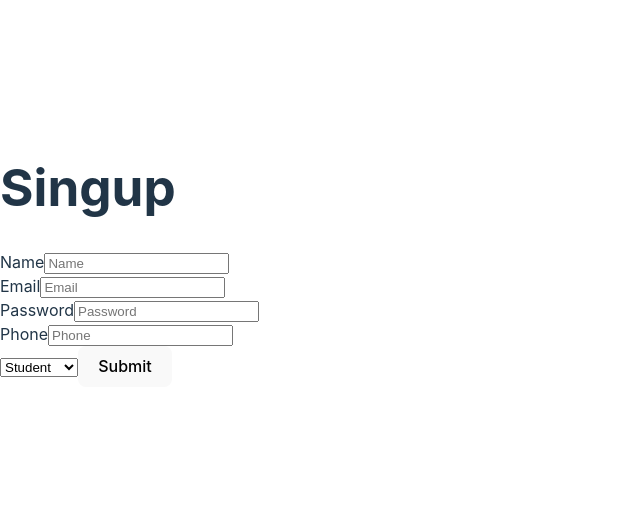
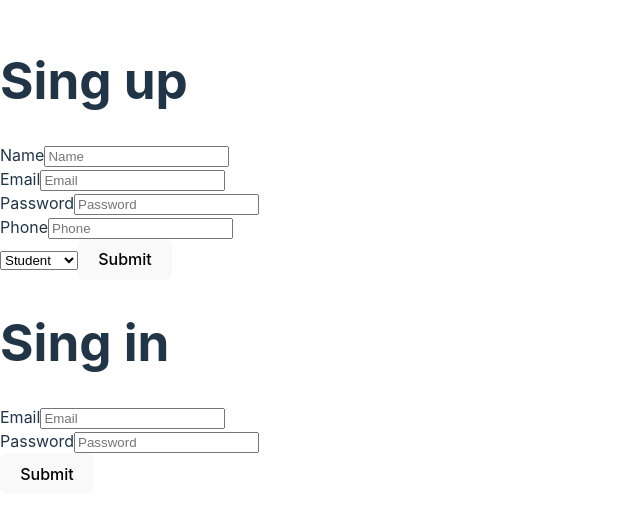
Before and after one commit to AnukoolFS1/e-learning-frontend, a React (Vite) app: page / in a window 1280 px wide. Shown: the part 144-662 px from the top of the page, without its empty margins (0-640 px from the left). Built offline with nearby package versions, Linux system fonts and the light colour scheme.

Commit message:
signin complete

```diff
--- a/src/App.jsx
+++ b/src/App.jsx
@@ -1,3 +1,4 @@
+import Signin from "./components/forms/Signin"
 import Signup from "./components/forms/Signup"
 
 function App() {
@@ -5,6 +6,7 @@ function App() {
   return (
     <>
       <Signup />
+      <Signin />
     </>
   )
 }
--- /dev/null
+++ b/src/components/forms/Signin.jsx
@@ -0,0 +1,50 @@
+import { useState } from "react";
+import Input from "./Input";
+
+const Signin = () => {
+    const inputs = [
+        { title: "Email", name: "email" },
+        { title: "Password", name: "password" },
+    ]
+
+    const [formState, setFormState] = useState({
+        email: "",
+        password: "",
+    })
+
+    const handleInput = (e) => {
+        setFormState(prev => {
+            return {...prev, [e.target.name]: e.target.value}
+        })
+        console.log(formState)
+    }
+
+    const onSubmit = async (e) => {
+        e.preventDefault();
+
+        try{
+            const response = await fetch("http://localhost:4000/signin", {
+                method: "POST",
+                headers: {
+                    "Content-Type":"application/json"
+                },
+                body: JSON.stringify(formState)
+            })
+
+            const data = await response.json();
+            console.log(data)
+        }catch(err){
+        }
+    }
+
+    return (<form action="">
+        <h1>Sing in</h1>
+        {inputs.map((e, i) => {
+            return (<Input title={e.title} name={e.name} key={i} handleInput={handleInput} />)
+        })}
+        <button onClick={onSubmit}>Submit</button>
+    </form>
+    )
+}
+
+export default Signin
--- a/src/components/forms/Signup.jsx
+++ b/src/components/forms/Signup.jsx
@@ -43,7 +43,7 @@ const Signup = () => {
     }
     return (
         <form action="">
-            <h1>Singup</h1>
+            <h1>Sing up</h1>
             {inputs.map((e, i) => {
                 return (<Input title={e.title} name={e.name} key={i} handleInput={handleInput} />)
             })}
```
